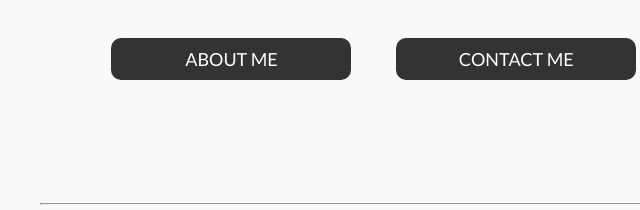
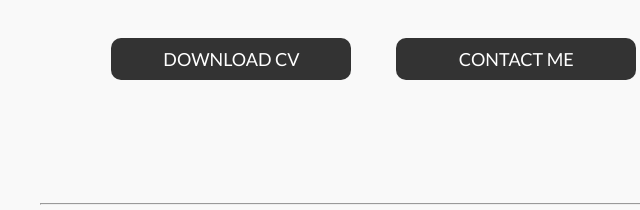
Before and after one commit to SamyakMdr/website, a plain HTML site: page index.html in a window 1280 px wide. Shown: the part 412-622 px from the top of the page, 37-677 px from the left. Drawn offline with Linux system fonts and the light colour scheme.

Commit message:
Update index.html

```diff
--- a/index.html
+++ b/index.html
@@ -59,7 +59,7 @@
         <p>Creative, driven, and passionate about design, technology, and community.</p>
         <p>Welcome to my Website.</p>
         <br>
-        <button>about me</button>
+        <a href="samyak.pdf" target="_blank"><button>Download CV</button></a>
         <button>contact me</button>
     </div>
 
```
